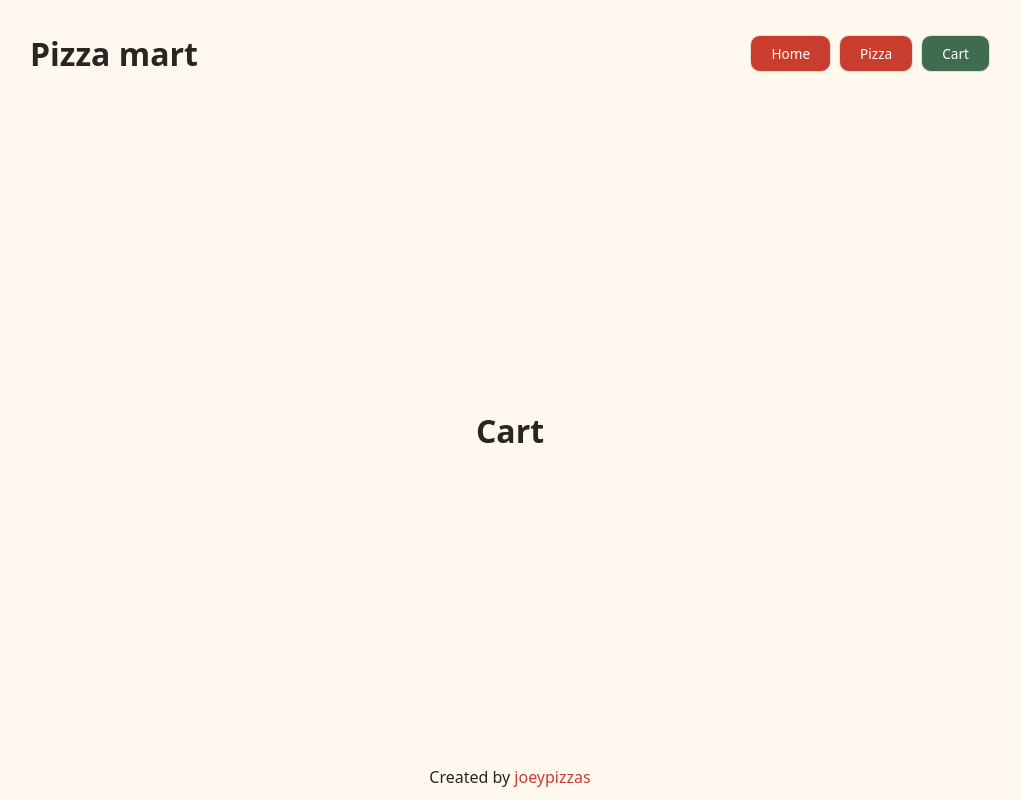
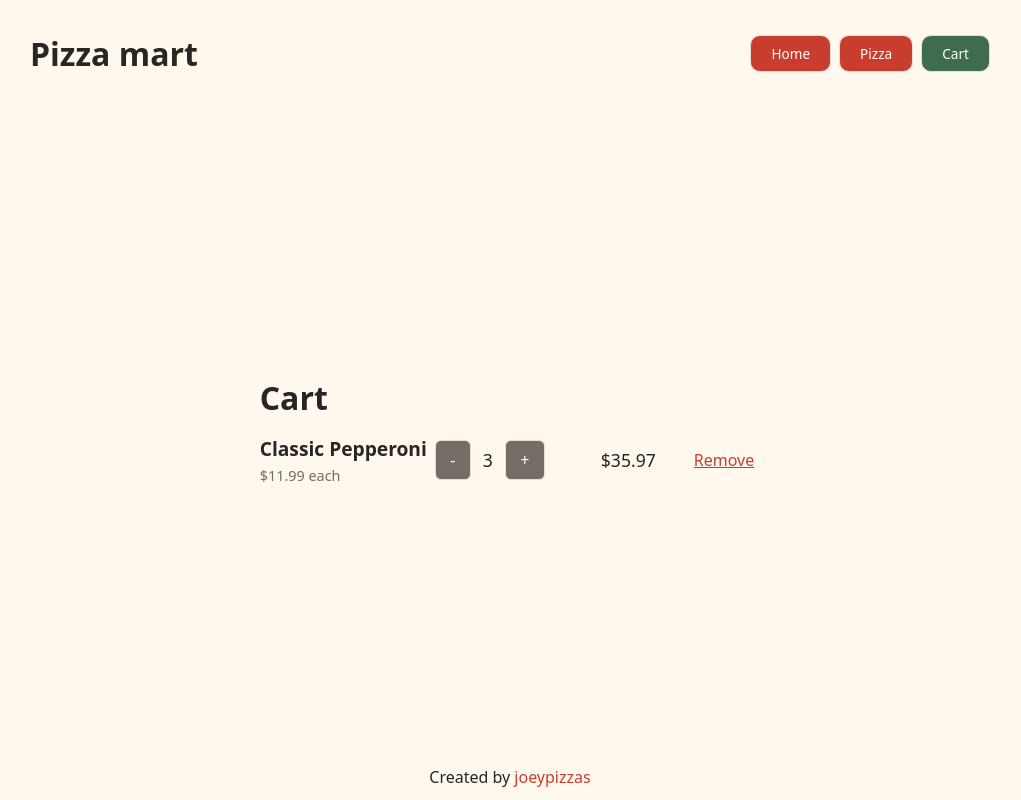
Before and after one commit to joeypizzas/shopping-cart, a React (Vite) app: page /cart in a window 1280 px wide. Shown: the whole page, without its empty margins (130-1151 px from the left). Built offline with nearby package versions, Linux system fonts and the light colour scheme.

Commit message:
styling CardCard component

```diff
--- a/src/components/Cart/Cart.css
+++ b/src/components/Cart/Cart.css
@@ -3,6 +3,7 @@
 .cart-container {
   display: flex;
   flex-direction: column;
+  gap: 1rem;
 }
 
 .cart-header {
--- a/src/components/Cart/Cart.jsx
+++ b/src/components/Cart/Cart.jsx
@@ -1,12 +1,15 @@
 // Cart component
 
 import "./Cart.css";
+import { CartCard } from "../CartCard/CartCard.jsx";
 
 export function Cart() {
   return (
     <div className="cart-container">
       <div className="cart-header">Cart</div>
-      <div className="cart-cards-container"></div>
+      <div className="cart-cards-container">
+        <CartCard></CartCard>
+      </div>
     </div>
   );
 }
--- a/src/components/CartCard/CartCard.css
+++ b/src/components/CartCard/CartCard.css
@@ -1 +1,86 @@
 /* CartCard component style */
+
+.cart-card-container {
+  display: flex;
+  justify-content: space-between;
+  align-items: center;
+}
+
+.item-name-and-price {
+  display: flex;
+  flex-direction: column;
+  gap: 0.3rem;
+}
+
+.item-name {
+  color: var(--charcoal-primary-text);
+  font-size: 1.2rem;
+  font-weight: 600;
+}
+
+.item-price {
+  color: var(--warm-gray-secondary-text);
+  font-size: 0.9rem;
+}
+
+.item-quantity-total-and-remove {
+  display: flex;
+  align-items: center;
+  gap: 3rem;
+}
+
+.quantity-container {
+  display: flex;
+  align-items: center;
+}
+
+.quantity-button {
+  background-color: var(--warm-gray-secondary-text);
+  color: var(--white-card-surface);
+  padding: 0.5rem 0.9rem 0.5rem 0.9rem;
+  border: 1px solid var(--light-dough-border);
+  border-radius: 6px;
+  text-decoration: none;
+  transition: transform 100ms ease;
+}
+
+.quantity-button:hover {
+  background-color: var(--warm-gray-button-hover);
+}
+
+.quantity-button:active {
+  transform: scale(0.95);
+}
+
+.quantity {
+  color: var(--charcoal-primary-text);
+  font-weight: 500;
+  font-size: 1.1rem;
+}
+
+.total-and-remove {
+  display: flex;
+  gap: 2rem;
+  align-items: center;
+}
+
+.total {
+  color: var(--charcoal-primary-text);
+  font-weight: 500;
+  font-size: 1.1rem;
+}
+
+.remove-button {
+  color: var(--tomato-primary-button);
+  text-decoration: underline;
+  border: none;
+  background-color: var(--cream-page-background);
+}
+
+.remove-button:hover {
+  color: var(--deep-tomato-button-hover);
+}
+
+.remove-button:active {
+  color: var(--basil-accent);
+}
--- a/src/components/CartCard/CartCard.jsx
+++ b/src/components/CartCard/CartCard.jsx
@@ -6,18 +6,18 @@ export function CartCard() {
   return (
     <div className="cart-card-container">
       <div className="item-name-and-price">
-        <div className="item-name"></div>
-        <div className="item-price"></div>
+        <div className="item-name">Classic Pepperoni</div>
+        <div className="item-price">$11.99 each</div>
       </div>
       <div className="item-quantity-total-and-remove">
         <div className="quantity-container">
-          <button className="quantity-button"></button>
-          <div className="quantity"></div>
-          <button className="quantity-button"></button>
+          <button className="quantity-button">-</button>
+          <div className="quantity">3</div>
+          <button className="quantity-button">+</button>
         </div>
         <div className="total-and-remove">
-          <div className="total"></div>
-          <button className="remove-button"></button>
+          <div className="total">$35.97</div>
+          <button className="remove-button">Remove</button>
         </div>
       </div>
     </div>
```
